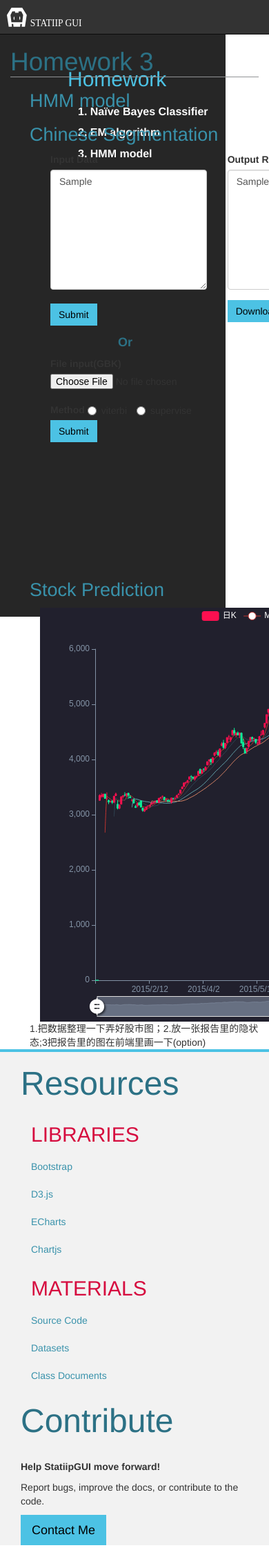
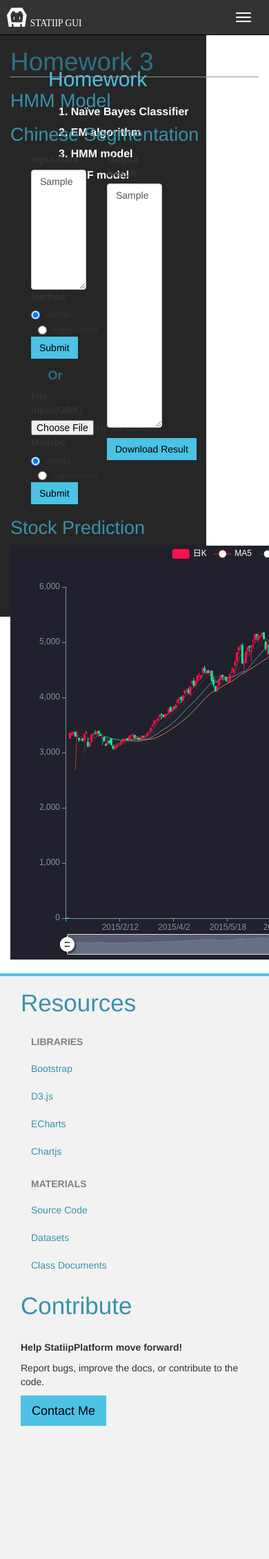
Before and after one commit to HSJMDMG/STATIIP-GUI, a Flask app: template templates/hw3.html in a window 390 px wide; the page is wider, and only the part inside the window is pictured. Shown: that part at 69% size. After the commit the page ends 2067 px from the top of that part, so only its background shows below. Run offline with Flask 2, Linux system fonts and the light colour scheme; the template is opened without the code that fills it: most values are stand-ins (such as "Sample title", 1, 10 or a date in 2020); some libraries are stand-ins or nearby versions; some web fonts are replaced.

Commit message:
fix the bug in hw3.html

```diff
--- a/PJ.py
+++ b/PJ.py
@@ -13,6 +13,6 @@
     writer.writerows(data)
     csvfile.close()
 
-def hw3Chinese(data):
-    result = u'你好, ' + data;
+def hw3Chinese(data, choicestr):
+    result = u'你好, ' + choicestr + data;
     return result
--- a/main.py
+++ b/main.py
@@ -49,8 +49,8 @@
     if (len(request.form['content']) < 3):
         return render_template('hw3.html', inputData = request.form['content'], alertbar = 2)
 
-    result = generateContent(request.form['content']);
-    return render_template('hw3.html', inputData = request.form['content'], resultData = result , alertbar = 1)
+    result = hw3Chinese(request.form['content'], request.form['wordchoice']);
+    return render_template('hw3-1.html', inputData = request.form['content'], resultData = result , alertbar = 1)
 
 
 
@@ -67,10 +67,10 @@
         f.save('static/uploads/data.txt')
         inputData = open("static/uploads/data.txt").read()
         print type(inputData)
-        result = hw3Chinese(inputData.decode('gbk'));
+        result = hw3Chinese(inputData.decode('gbk'), request.form['wordchoice']);
 
 
-    return render_template('hw3.html', resultData = result , alertbar = 1)
+    return render_template('hw3-1.html', resultData = result , alertbar = 1)
 
     # success = 1; fail = 2
 #    f = request.files['the_file'];
--- a/templates/hw3.html
+++ b/templates/hw3.html
@@ -1,70 +1,201 @@
 {% extends "basic.html" %}
 {% block title %}
+    <title>
+        Presentation - StatiipPlatform
+    </title>
 {% endblock %}
-
 {% block header %}
     <header>
-    <a class="scroll-point pt-top" name="top" id="top"></a>
+        <a class="scroll-point pt-top" name="top"></a>
         <nav class="navbar navbar-inverse navbar-default navbar-fixed-top">
             <div class="container-fluid">
-            <div class="navbar-header"><button type="button" class="navbar-toggle collapsed" data-toggle="collapse" data-target="#navbar" aria-expanded="false" aria-controls="navbar"><span class=
-"sr-only">Toggle navigation</span></button>
+
+              <div class="navbar-header">
+                  <button type="button" class="navbar-toggle collapsed" data-toggle="collapse" data-target="#navbar" aria-expanded="false" aria-controls="navbar">
+                      <span class="sr-only">Toggle navigation</span>
+                      <span class="icon-bar"></span>
+                      <span class="icon-bar"></span>
+                      <span class="icon-bar"></span>
+                  </button>
                   <a class="navbar-brand" href="/"><img id="logo_top" src="../static/logo/cordova-logo-newbrand.svg"></a>
               </div>
+
+
     </div>
                 <div id="navbar" class="navbar-collapse collapse">
                     <div class="nav_bar_center">
                         <!-- 最上面的一条框-->
                         <ul class="nav navbar-nav">
-                    <li><a href="/">Home</a></li>
-                    <li><a href="/guide">Guide</a></li>
-                    <li class="active"><a href="/presentation">Presentation</a></li>
-                    <li><a href="/tools">Tools</a></li>
+                          <li>
+                              <a href="/">Home</a>
+                          </li>
+                            <li>
+                                <a href="/guide">Guide</a>
+                            </li>
+                            <li class = "active">
+                                <a href="/presentation">Presentation</a>
+                            </li>
+                            <li>
+                                <a href="/tools">Tools</a>
+                            </li>
+
+
                         </ul>
                     </div>
                 </div>
                 <!--/.navbar-collapse -->
+            </div>
         </nav>
         <div id="_fixed_navbar_spacer" style="padding-top:50px"></div>
     </header>
 {% endblock %}
+{% block content %}
+    <div class="docs container">
+
+        <!-- Table of Contents -->
+        <!--左边框-->
+        <div class="col-md-3 col-lg-3 site-toc-container">
+            <ul class="site-toc">
 
 
 
-{% block content %}
-<div class="docs container">
-    <!-- Table of Contents -->
-    <!--左边框-->
-    <div class="col-md-3 col-lg-3 site-toc-container">
-        <div style="margin-left: 2em" class="site-toc">
-          <a href="/presentation"><span class="toc-section-heading">Homework</span></a>
+
+                        <a href="/presentation">
+                            <span class="toc-section-heading">
+                        Homework
+                    </span>
+                    </a>
+
+
+
+
+
                             <ul class="site-toc">
-                <li><a href="/presentation#hw1">1. Naïve Bayes Classifier</a></li>
-                <li><a class="" href="/presentation#hw2">2. EM algorithm</a></li>
-                <li><a class="" href="/presentation#hw3">3. HMM model</a></li>
-                <li><a class="" href="/presentation#hw4">4. CRF model</a></li>
+
+
+                                <li>
+
+                                    <a  class = "active" href = "/presentation#hw1">
+                      1. Naïve Bayes Classifier
+                    </a>
+
+
+
+
+
+
+
+
+
+
+                                </li>
+
+
+                                <li>
+
+                                    <a class="" href = "/presentation#hw2">
+                        2. EM algorithm
+                    </a>
+
+
+
+
+
+
+
+                                </li>
+
+
+                                <li>
+
+                                    <a class="" href = "/presentation#hw3">
+                        3. HMM model
+                    </a>
+
+
+
+
+
+
+
+                                </li>
+
+
+                                <li>
+                                  <a class="" href = "/presentation#hw4">
+                                4. CRF model
+                                </a>
+
+
+
+
+
+
+
+
+
+                                </li>
+
+
+
+
+
                     </ul>
+
+
+
+
+
+
+
+
+            </ul>
+
         </div>
-    </div>
+
+
+
+
+
+
+
+
+
         <!-- Page content -->
         <div class="col-md-9 col-md-offset-3 page-content-container container">
             <div class="page-content row">
                 <div class="col-md-offset-1 col-md-10">
+
+
+
+
+
+
+
+
                     <!-- Show warnings for special versions -->
                     <!-- dev warning -->
+
+
                     <!-- outdated warning -->
+
+
                     <!-- plugin version warning -->
+
+
                     <div id="page-toc-source">
                         <div class="home">
+
                             <div id="hw3">
-                            <h1>Homework 3</h1>
-                            <div style="margin-left: 2em">
-                                <h2><a>HMM model</a></h2>
-                                <a class="header-link" href=""></a>
-                                <div class="description"></div>
+                            <h1 >Homework 3</h1>
+                            <ul>
+                              <h2><a>HMM Model</a></h2><a class="header-link" href=""></a>
+
+
+
                               <h2><a>Chinese Segmentation</a></h2>
-                                <a class="header-link" href=""></a>
-                                <div class="vis" id="vis3seg">
+                              <div id = "vis3seg">
+
                                  {% if alertbar == 1 %}
                                   <div>
                                       <div class="alert alert-success"><button type="button" class="close" data-dismiss="alert">×</button>
@@ -79,28 +210,38 @@
                                           <p>The text length is too small (smaller than 3 characters), Please try again.</p>
                                       </div>
                                   </div>
-                                    {% endif%}
+                                  {% endif %}
+
                                   <div class="container">
                                       <div class="row">
                                           <div class="col-xs-4">
                                               <form role="form" action="/hw3text" method="post">
                                                   <div class="form-group"><label for="inputdata">Input Data</label>
                                                       <textarea id='inputdata' name="content" class="form-control" rows="8" placeholder="Enter input data and Click `Submit` button.">{{ inputData }}</textarea>
-                                                        <br>
+
+
+                                                      <label>Method</label> <br>
+                                                      <label class="radio-inline">
+                                                        <input type="radio" name="wordchoice" id="inlineRadio1" value="viterbi" checked>viterbi
+                                                      </label>
+                                                      <label class="radio-inline">
+                                                          <input type="radio"name="wordchoice" id="inlineRadio2" value="supervise">supervised
+                                                      </label> <br>
+
                                                       <button type="submit" class="btn btn-default">Submit</button></div>
                                               </form>
                                               <h4 class="text-center">Or</h4>
                                               <form role="form" action="/hw3file" method="post" enctype="multipart/form-data">
                                                 <label for="inputfile">File input(GBK)</label>
-                                                  <input type="file" id="inputfile" name="filecontent"><br>
+                                                <input type="file" id="inputfile" name="filecontent">
 
-                                                  <label>Method</label>
+                                                <label>Method</label>  <br>
                                                 <label class="radio-inline">
-                                                    <input type="radio" name="wordchoice" id="inlineRadio1" value="viterbi">viterbi
+                                                  <input type="radio" name="wordchoice" id="inlineRadio3" value="viterbi" checked>viterbi
                                                 </label>
                                                 <label class="radio-inline">
-                                                      <input type="radio"name="wordchoice" id="inlineRadio2" value="supervise_punc">supervise
-                                                  </label>
+                                                    <input type="radio"name="wordchoice" id="inlineRadio4" value="supervise">supervised
+                                                </label> <br>
 
                                                   <button type="submit" class="btn btn-default">Submit</button>
                                               </form>
@@ -109,30 +250,46 @@
                                       <div class="col-xs-4">
                                           <div class="form-group">
                                             <label for="outputdata">Output Result</label>
-                                                <textarea id='outputdata' class="form-control" rows="8" placeholder="Results will be shown here.">{{ resultData }}</textarea>
+                                              <textarea id='outputdata' class="form-control" rows="17" placeholder="Results will be shown here.">{{ resultData }}</textarea>
                                           </div>
                                           <button type="button" class="btn btn-default" onclick="saveFile()">Download Result</button>
                                     </div>
                                   </div>
                                   </div>
 
+
                              </div>
 
 
                              <h2><a>Stock Prediction</a></h2>
-                        <a class="header-link" href=""></a>
-                        <div class="container">
-                            <div class="vis" id="vis3stock"></div>
-                        </div>
-                        <div>1.把数据整理一下弄好股市图；2.放一张报告里的隐状态;3把报告里的图在前端里画一下(option)</div>
-                    </div>
-                </div>
-            </div>
-        </div>
+
+                             <div class="vis" id = "vis3stock">
+
                              </div>
 
 
 
+                            </ul>
+                          </div>
+
+
+
+
+                        </div>
+
+
+                    </div>
+
+
+
+
+
+
+
+
+
+                </div>
+            </div>
 
             <div class="row">
                 <div class="blue-divider"></div>
@@ -145,43 +302,54 @@
                                     <div class="col-sm-4">
                                         <h2>Libraries</h2>
                                         <ul class="nav">
-                                    <li><a target="_blank" href="http://getbootstrap.com/">Bootstrap</a></li>
-                                    <li><a href="http://d3js.org/">D3.js</a></li>
-                                    <li><a target="_blank" href="http://echarts.baidu.com/">ECharts</a></li>
-                                    <li><a href="http://www.chartjs.org/">Chartjs</a></li>
+                                            <li>
+                                                <a target="_blank" href="http://getbootstrap.com/">Bootstrap</a>
+                                            </li>
+                                            <li>
+                                                <a href="http://d3js.org/">D3.js</a>
+                                            </li>
+                                            <li>
+                                                <a target="_blank" href="http://echarts.baidu.com/">ECharts</a>
+                                            </li>
+                                            <li>
+                                                <a href="http://www.chartjs.org/">Chartjs</a>
+                                            </li>
                                         </ul>
                                     </div>
                                     <div class="col-sm-4">
                                         <h2>Materials</h2>
                                         <ul class="nav">
                                             <li><a target="_blank" href="">Source Code</a></li>
-                                    <li><a target="_blank" href="">Datasets</a></li>
+                                            <li><a target="_blank" href="">Datasets </a></li>
                                             <li><a target="_blank" href="">Class Documents</a></li>
                                         </ul>
                                     </div>
+
                                 </div>
                             </div>
                             <div class="col-sm-3">
                                 <h1>Contribute</h1>
-                        <p style="padding-top:20px"><strong>Help StatiipGUI move forward!</strong></p>
+                                <p style="padding-top:20px"><strong>Help StatiipPlatform move forward!</strong></p>
                                 <p>Report bugs, improve the docs, or contribute to the code.</p>
-                        <a href="mailto:luying14@fudan.edu.cn" class="btn btn-lg btn-primary">Contact Me</a></div>
+                                <a href="mailto:luying14@fudan.edu.cn" class="btn btn-lg btn-primary">
+            Contact Me
+        </a>
+
                             </div>
-            </div>
-        </footer>
                         </div>
 
 
                     </div>
+                </footer>
+
+            </div>
+        </div>
+    </div>
 
 
 {% endblock %}
-
-
 {% block script %}
-<script src="../static/libs/d3.min.js">
-</script>
-<script src="../static/libs/echarts.min.js">
-</script>
-<script src="../static/src/content.js">
-</script> {% endblock %}
+<script src="../static/libs/d3.min.js"></script>
+<script src="../static/libs/echarts.min.js"></script>
+<script src="../static/src/content.js"></script>
+{% endblock %}
```
Also changed, not shown: templates/hw3-1.html (deleted, +0 -285 lines), 1 other file. Lines whose indentation alone changed are shown as unchanged.
